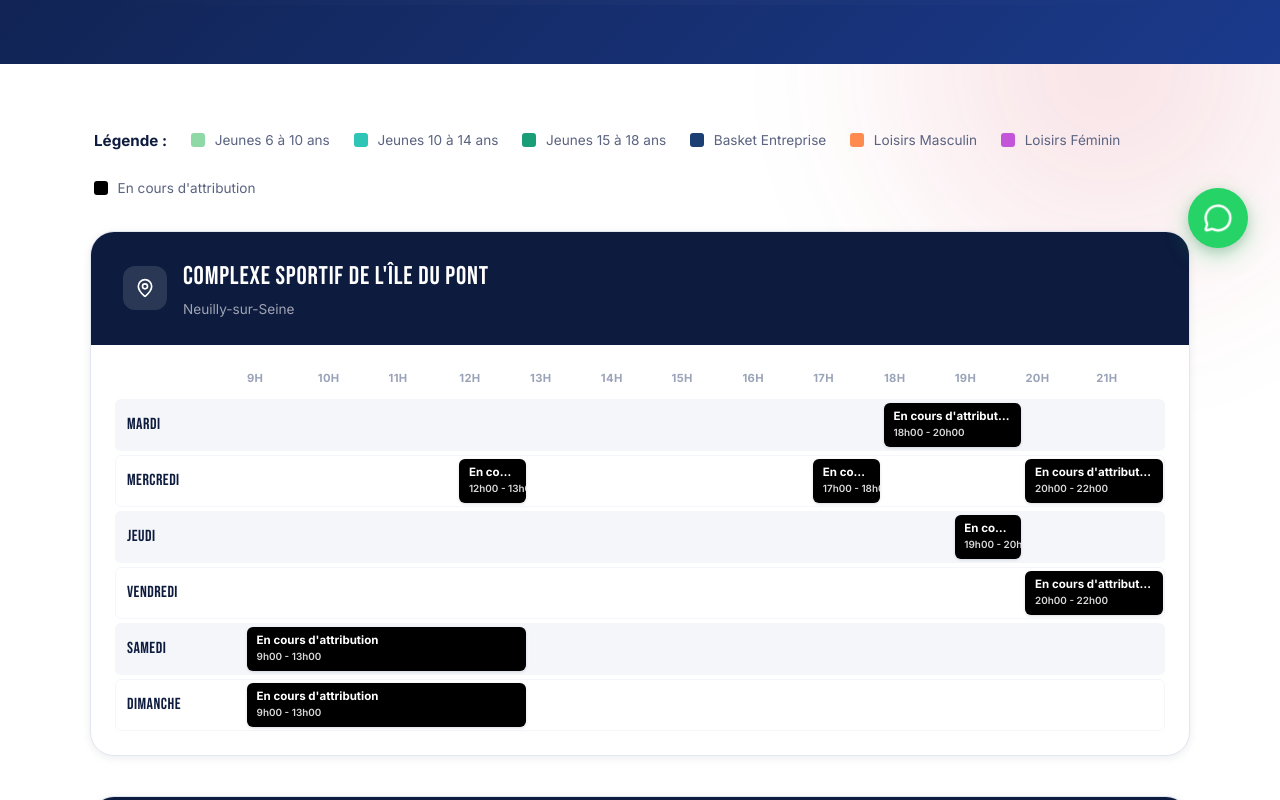
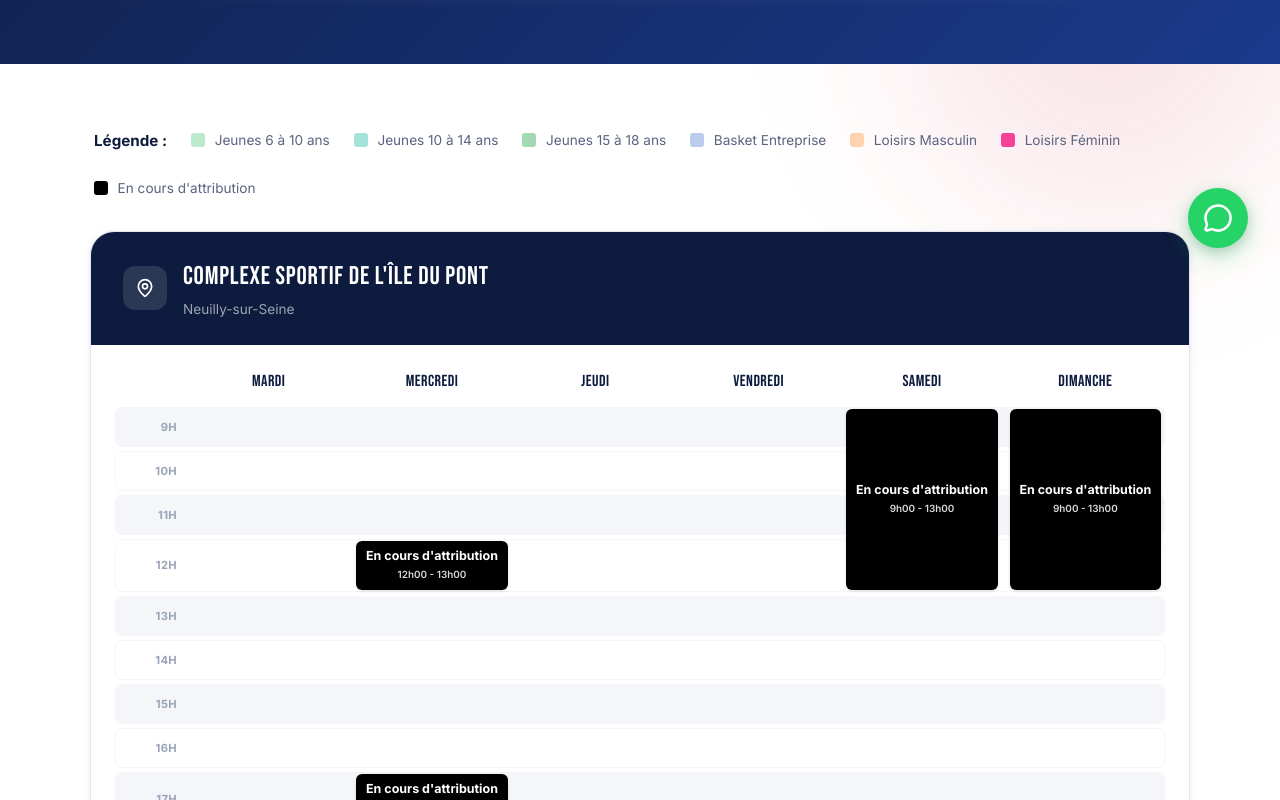
Before and after one commit to jeremygsz/neuilly-bball, a Next.js app: page /planning in a window 1280 px wide. Shown: the part 520-1320 px from the top of the page. Built offline with nearby package versions, Linux system fonts and the light colour scheme; no server answers; the database is empty.

Commit message:
new planning display

```diff
--- a/src/app/(public)/planning/PlanningPageContent.tsx
+++ b/src/app/(public)/planning/PlanningPageContent.tsx
@@ -84,8 +84,15 @@ function daysForSite(site: PlanningSite) {
     return DAY_ORDER.filter((day) => present.has(day));
 }
 
+function hoursForSite(site: PlanningSite) {
+    const start = site.startHour ?? HOURS[0];
+    const end = HOURS[HOURS.length - 1];
+    return Array.from({ length: end - start + 1 }, (_, i) => start + i);
+}
+
 function SiteSchedule({ site, teamLabel }: { site: PlanningSite; teamLabel: (teamIds: number[]) => string }) {
     const days = daysForSite(site);
+    const hours = hoursForSite(site);
 
     return (
         <div className={s.siteCard}>
@@ -103,48 +110,48 @@ function SiteSchedule({ site, teamLabel }: { site: PlanningSite; teamLabel: (tea
                 <div
                     className={s.weekGrid}
                     style={{
-                        gridTemplateColumns: `minmax(110px, 130px) repeat(${HOURS.length}, minmax(48px, 1fr))`,
-                        gridTemplateRows: `auto repeat(${days.length}, minmax(52px, auto))`,
+                        gridTemplateColumns: `minmax(60px, 70px) repeat(${days.length}, minmax(140px, 1fr))`,
+                        gridTemplateRows: `auto repeat(${hours.length}, minmax(40px, auto))`,
                     }}
                 >
                     {/* ── Header row ── */}
                     <div className={s.cornerCell} style={{ gridRow: 1, gridColumn: 1 }} />
-                    {HOURS.map((h, i) => (
-                        <div key={h} className={s.hourLabel} style={{ gridRow: 1, gridColumn: i + 2 }}>
-                            {formatHour(h)}
+                    {days.map((day, i) => (
+                        <div key={day} className={s.dayLabel} style={{ gridRow: 1, gridColumn: i + 2 }}>
+                            {day}
                         </div>
                     ))}
 
-                    {/* ── Day rows (background stripes + labels) ── */}
-                    {days.map((day, i) => (
+                    {/* ── Hour rows (background stripes + labels) ── */}
+                    {hours.map((h, i) => (
                         <div
-                            key={`row-${day}`}
+                            key={`row-${h}`}
                             className={i % 2 === 0 ? s.dayTrack : `${s.dayTrack} ${s.dayTrackAlt}`}
-                            style={{ gridRow: i + 2, gridColumn: `1 / ${HOURS.length + 2}` }}
+                            style={{ gridRow: i + 2, gridColumn: `1 / ${days.length + 2}` }}
                         />
                     ))}
-                    {days.map((day, i) => (
-                        <div key={`label-${day}`} className={s.dayLabel} style={{ gridRow: i + 2, gridColumn: 1 }}>
-                            {day}
+                    {hours.map((h, i) => (
+                        <div key={`label-${h}`} className={s.hourLabel} style={{ gridRow: i + 2, gridColumn: 1 }}>
+                            {formatHour(h)}
                         </div>
                     ))}
 
                     {/* ── Activity bars ── */}
                     {site.slots.map((slot, idx) => {
-                        const rowIndex = days.indexOf(slot.day);
-                        if (rowIndex === -1) return null;
+                        const colIndex = days.indexOf(slot.day);
+                        if (colIndex === -1) return null;
                         const style = CATEGORY_STYLES[slot.category];
                         const label = slot.teamIds.length ? teamLabel(slot.teamIds) : style.label;
                         if (!label) return null;
-                        const colStart = 2 + (slot.start - HOURS[0]);
-                        const colEnd = 2 + (slot.end - HOURS[0]);
+                        const rowStart = 2 + (slot.start - hours[0]);
+                        const rowEnd = 2 + (slot.end - hours[0]);
                         return (
                             <div
                                 key={idx}
                                 className={s.slotBar}
                                 style={{
-                                    gridRow: rowIndex + 2,
-                                    gridColumn: `${colStart} / ${colEnd}`,
+                                    gridColumn: colIndex + 2,
+                                    gridRow: `${rowStart} / ${rowEnd}`,
                                     backgroundColor: style.color,
                                     color: style.textColor ?? "#0D1B3E",
                                 }}
--- a/src/app/(public)/planning/page.module.scss
+++ b/src/app/(public)/planning/page.module.scss
@@ -173,9 +173,8 @@
 
 .weekGrid {
   display: grid;
-  min-width: 760px;
   row-gap: 4px;
-  column-gap: 0;
+  column-gap: 4px;
   position: relative;
 }
 
@@ -184,13 +183,15 @@
 }
 
 .hourLabel {
-  padding: 0 0 0.5rem 2px;
+  display: flex;
+  align-items: center;
+  padding-right: 0.5rem;
   font-size: 0.7rem;
   font-weight: 700;
   color: $grey-400;
   text-transform: uppercase;
   letter-spacing: 0.03em;
-  align-self: end;
+  justify-content: flex-end;
 }
 
 .dayTrack {
@@ -206,33 +207,36 @@
 .dayLabel {
   display: flex;
   align-items: center;
-  padding-left: 0.75rem;
+  justify-content: center;
+  padding-bottom: 0.5rem;
   font-family: var(--font-display);
   font-size: 1rem;
   letter-spacing: 0.03em;
   color: $blue-dark;
+  text-align: center;
 }
 
 .slotBar {
   display: flex;
   flex-direction: column;
+  align-items: center;
   justify-content: center;
-  gap: 1px;
-  margin: 4px 2px;
-  padding: 0.35rem 0.6rem;
+  gap: 2px;
+  margin: 2px 4px;
+  padding: 0.5rem 0.6rem;
   border-radius: var(--radius-sm);
   box-shadow: 0 1px 3px rgba(13, 27, 62, 0.15);
   overflow: hidden;
   min-width: 0;
+  text-align: center;
 }
 
 .slotLabel {
-  font-size: 0.72rem;
+  font-size: 0.78rem;
   font-weight: 700;
-  line-height: 1.15;
-  white-space: nowrap;
-  overflow: hidden;
-  text-overflow: ellipsis;
+  line-height: 1.2;
+  white-space: normal;
+  word-break: break-word;
 }
 
 .slotTime {
--- a/src/app/(public)/stages/page.tsx
+++ b/src/app/(public)/stages/page.tsx
@@ -4,7 +4,7 @@ import s from "./page.module.scss";
 
 export const metadata: Metadata = {
     title: "Nos Stages | Neuilly Basketball",
-    description: "Inscrivez-vous aux stages de perfectionnement Neuilly Basketball pour l'été 2026. Summer Nocturne et Summer Basketball Camps pour tous les niveaux.",
+    description: "Inscrivez-vous aux stages de perfectionnement Neuilly Basketball. Basketball Camps pour tous les niveaux.",
 };
 
 export default function StagesPage() {
@@ -17,8 +17,7 @@ export default function StagesPage() {
                         Nos <span className={s.accent}>Stages</span>
                     </h1>
                     <p className={s.heroSub}>
-                        Progresse, relève des défis et vis ta passion du basketball
-                        avec nos coachs experts et du matériel de haut niveau.
+                        Tout au long de l’année nous proposons des stages pendants les vacances scolaires et les grandes vacances d’été.
                     </p>
                 </div>
             </section>
--- a/src/lib/planning.ts
+++ b/src/lib/planning.ts
@@ -16,12 +16,12 @@ export interface CategoryStyle {
 }
 
 export const CATEGORY_STYLES: Record<CategoryKey, CategoryStyle> = {
-    "jeunes-1":         { label: "Jeunes 6 à 10 ans",   color: "#8ED9A5" },
-    "jeunes-2":         { label: "Jeunes 10 à 14 ans",  color: "#2EC4B6", textColor: "#FFFFFF" },
-    "jeunes-3":         { label: "Jeunes 15 à 18 ans",  color: "#1B9E77", textColor: "#FFFFFF" },
-    corporate:          { label: "Basket Entreprise",   color: "#1B3F73", textColor: "#FFFFFF" },
-    "loisirs-masculin": { label: "Loisirs Masculin",    color: "#FF8A50" },
-    "loisirs-feminin":  { label: "Loisirs Féminin",     color: "#C355D8", textColor: "#FFFFFF" },
+    "jeunes-1":         { label: "Jeunes 6 à 10 ans",   color: "#BCEBCB" },
+    "jeunes-2":         { label: "Jeunes 10 à 14 ans",  color: "#A6E1DC" },
+    "jeunes-3":         { label: "Jeunes 15 à 18 ans",  color: "#A3D9B4" },
+    corporate:          { label: "Basket Entreprise",   color: "#BCCCEC" },
+    "loisirs-masculin": { label: "Loisirs Masculin",    color: "#FFD3B0" },
+    "loisirs-feminin":  { label: "Loisirs Féminin",     color: "#f54298", textColor: "#FFFFFF" },
     attribution:        { label: "En cours d'attribution", color: "#000000", textColor: "#FFFFFF" },
 };
 
@@ -40,6 +40,7 @@ export interface PlanningSite {
     id: "ile-du-pont" | "koenig";
     name: string;
     address: string;
+    startHour?: number;
     slots: PlanningSlot[];
 }
 
@@ -82,6 +83,7 @@ export const sites: PlanningSite[] = [
         id: "koenig",
         name: "Espace Koenig",
         address: "Neuilly-sur-Seine",
+        startHour: 15,
         slots: [
             { day: "Mardi", start: 18, end: 19, category: "jeunes-1", teamIds: [3, 4] },
             { day: "Mardi", start: 19, end: 20, category: "jeunes-2", teamIds: [5] },
@@ -124,6 +126,6 @@ export function makeTeamLabelResolver(teams: TeamWithPlayers[]) {
         teamIds
             .map((id) => teamsById.get(id))
             .filter((team): team is TeamWithPlayers => Boolean(team))
-            .map((team) => (team.gender === "Mixte" ? team.label : `${team.label} ${team.gender}`))
+            .map((team) => (team.gender === "Mixte" ? team.label : `${team.label} - ${team.gender}`))
             .join(" & ");
 }
```
